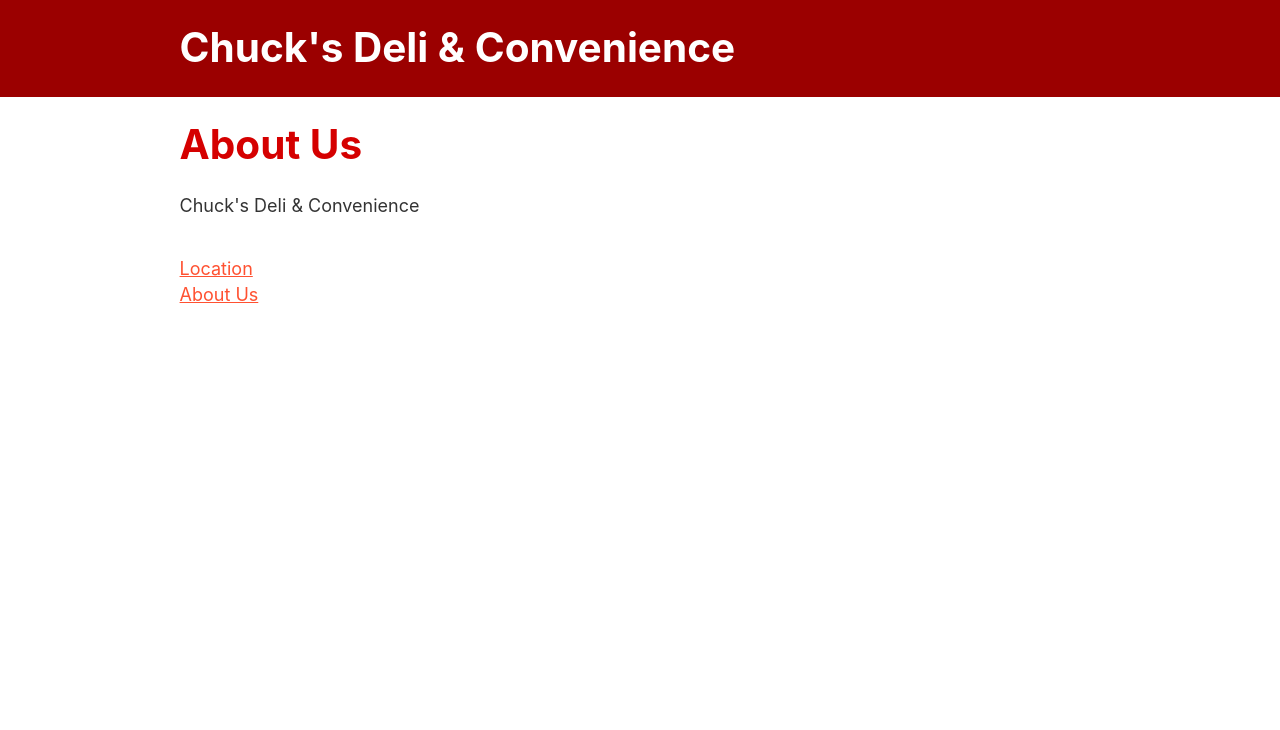
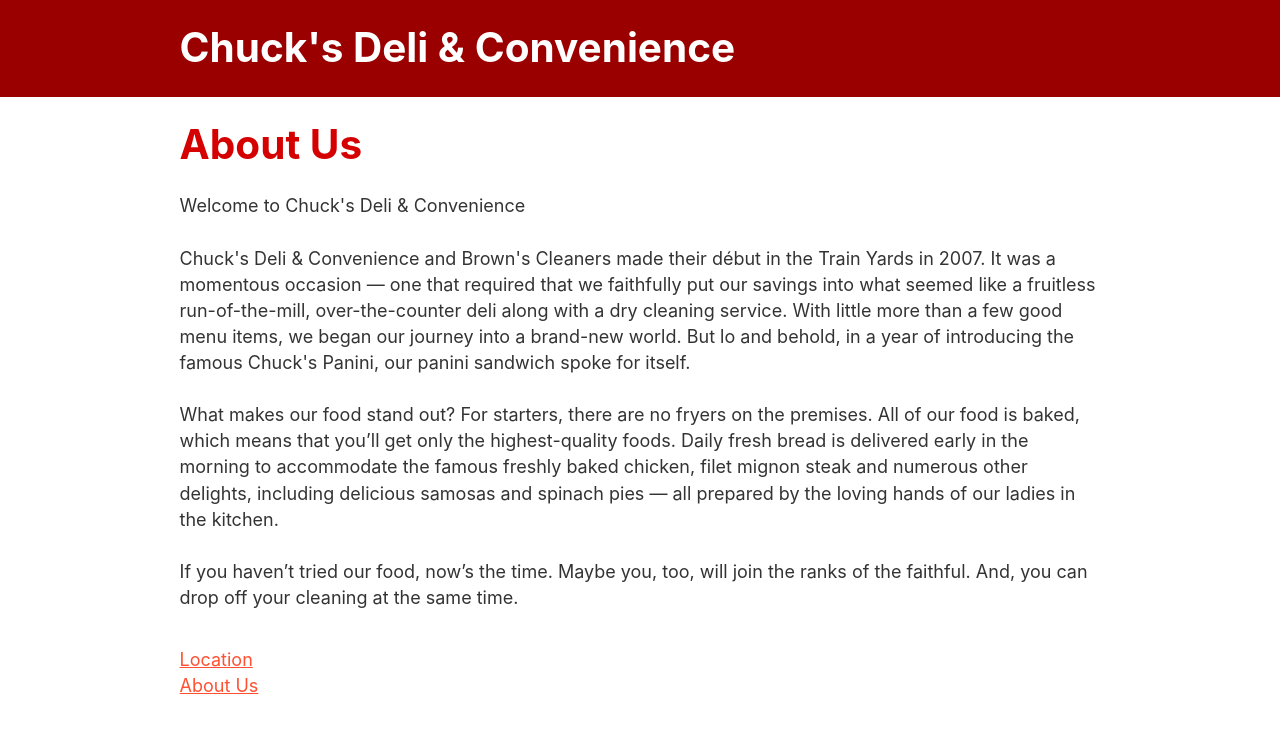
Before and after one commit to ccp92/chucks-deli, a Gatsby site: page /about-us in a window 1280 px wide. Built offline with nearby package versions, Linux system fonts and the light colour scheme; Gatsby itself is replaced by a stand-in of ours.

Commit message:
Add about us section

```diff
--- a/src/pages/about-us.tsx
+++ b/src/pages/about-us.tsx
@@ -7,7 +7,31 @@
   <Layout>
     <Seo title="About Us" />
     <h1>About Us</h1>
-    <p>Chuck's Deli & Convenience</p>
+    <p>Welcome to Chuck's Deli & Convenience</p>
+    <p>
+      Chuck's Deli & Convenience and Brown's Cleaners made their début in the
+      Train Yards in 2007. It was a momentous occasion — one that required that
+      we faithfully put our savings into what seemed like a fruitless
+      run-of-the-mill, over-the-counter deli along with a dry cleaning service.
+      With little more than a few good menu items, we began our journey into a
+      brand-new world. But lo and behold, in a year of introducing the famous
+      Chuck's Panini, our panini sandwich spoke for itself.
+    </p>
+
+    <p>
+      What makes our food stand out? For starters, there are no fryers on the
+      premises. All of our food is baked, which means that you’ll get only the
+      highest-quality foods. Daily fresh bread is delivered early in the morning
+      to accommodate the famous freshly baked chicken, filet mignon steak and
+      numerous other delights, including delicious samosas and spinach pies —
+      all prepared by the loving hands of our ladies in the kitchen.
+    </p>
+
+    <p>
+      If you haven’t tried our food, now’s the time. Maybe you, too, will join
+      the ranks of the faithful. And, you can drop off your cleaning at the same
+      time.
+    </p>
   </Layout>
 )
 
```
